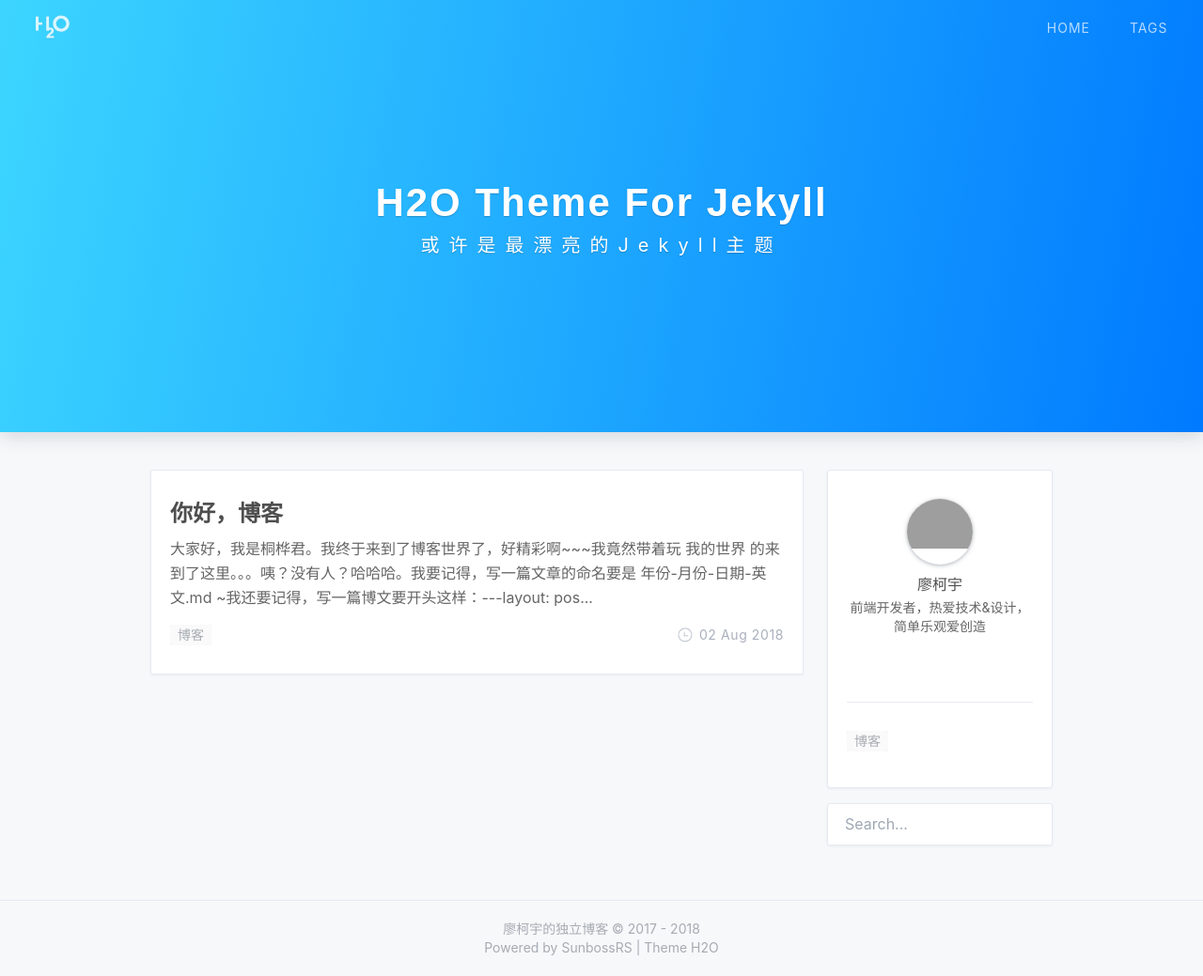
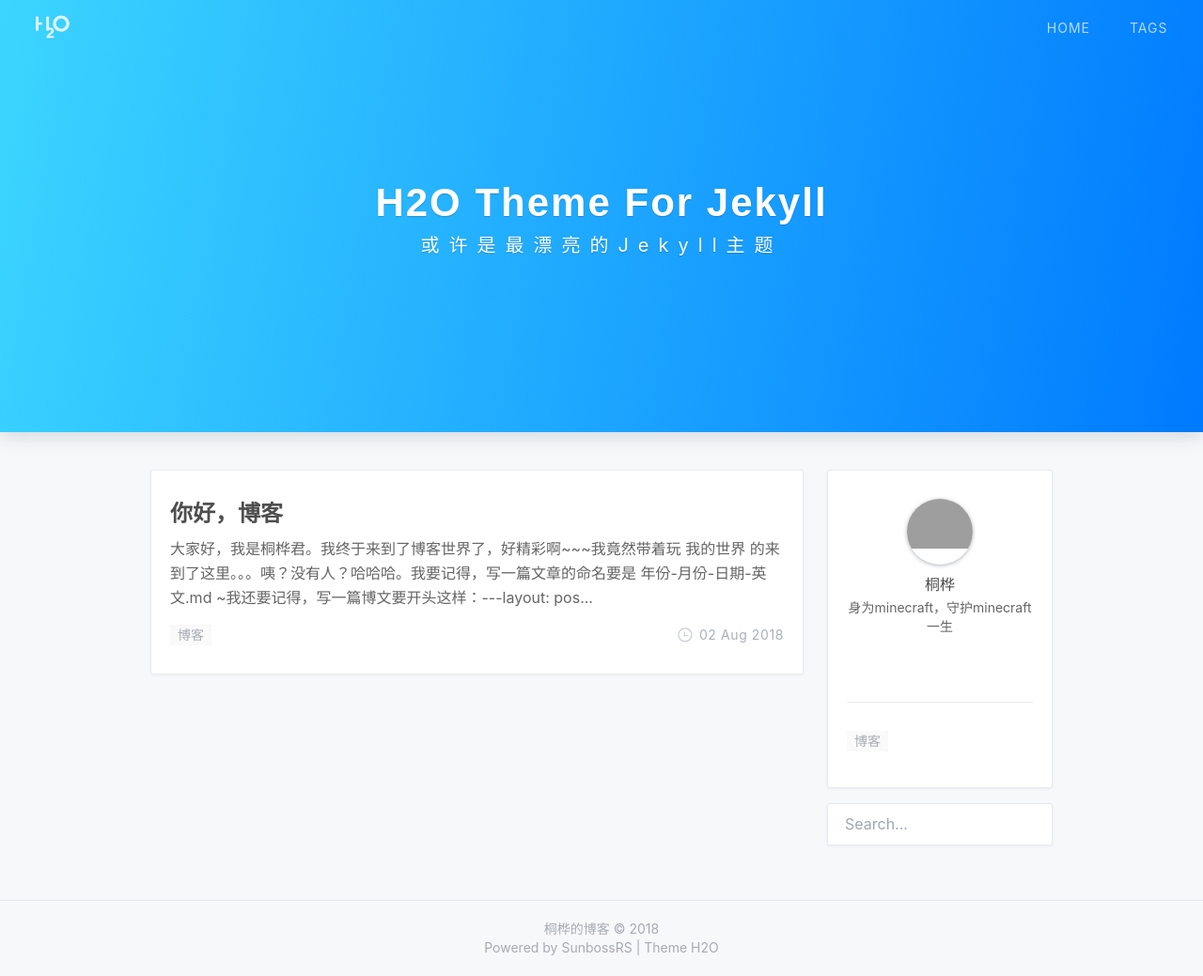
Before and after one commit to SunbossRS/2361913785.github.io, a Jekyll site: the page built from index.html, in a window 1280 px wide and 1039 px high. Shown: the whole window at 94% size. Built offline with Jekyll 4.4.1, drawn with Linux system fonts in a browser that asks for light colours; nearby versions of some CDN libraries; some web fonts are replaced; the list of posts is cut into pages by our own code; a style sheet for code colours, icons or effects is not loaded; grey boxes are pictures that could not be loaded.

Commit message:
Update _config.yml

```diff
--- a/_config.yml
+++ b/_config.yml
@@ -1,8 +1,8 @@
 # Site settings 配置站点
-title: '廖柯宇的独立博客'
-description: '昵称悟空，千禧一代，前端开发者/伪极客/灵魂摄影师，热爱技术&设计。很高兴能在这里与你分享我对技术和生活的思考。'
-keyword: '廖柯宇, 廖柯宇的独立博客, 廖柯宇的博客, 前端, 前端开发, 前端博客, javascript, vuejs, nodejs, 设计'
-url: 'http://liaokeyu.com' # your host
+title: '桐桦的博客'
+description: '身为minecraft，守护minecraft一生'
+keyword: 'minecraft / 游戏 / 科技 / 技术'
+url: 'https://2361913785.github.io/' # your host
 
 # if you don't need baseurl, you should leave this value blank.
 baseurl: ''
@@ -14,12 +14,12 @@
 
 # Footer
 footer:
-  since: 2017
+  since: 2018
 
 # Author 配置博主信息
-author: '廖柯宇'
-nickname: '悟空'
-bio: '前端开发者，热爱技术&设计，简单乐观爱创造'
+author: '桐桦'
+nickname: '桐桦'
+bio: '身为minecraft，守护minecraft一生'
 avatar: '/assets/img/profile.png'
 
 # Search
@@ -37,7 +37,7 @@
 mathjax: true
 
 # Share
-social-share: true
+social-share: false
 social-share-items: ['wechat', 'weibo', 'douban', 'twitter']
 
 # theme color 主题皮肤
@@ -49,14 +49,11 @@
 # SNS settings 配置社交网站
 # url: email, weibo, zhihu, twitter, instagram, juejin, github, douban, facebook, dribble, uicn, jianshu, medium, linkedin
 sns:
-  weibo: '//weibo.com/lovecolcol'
-  juejin: '//juejin.im/user/57a6f434165abd006159b4cc'
-  instagram: '//www.instagram.com/steveliaocn'
-  github: '//github.com/kaeyleo'
+  github: '//github.com/2361913785'
 
 # Tags 设置标签
 recommend-tags: true # whether or not display recommend-tags on the sidebar
-recommend-condition-size: 12 # a tag will be recommended if the size of it is more than this value
+recommend-condition-size: 7 # a tag will be recommended if the size of it is more than this value
 
 # Build settings
 paginate: 6
```
